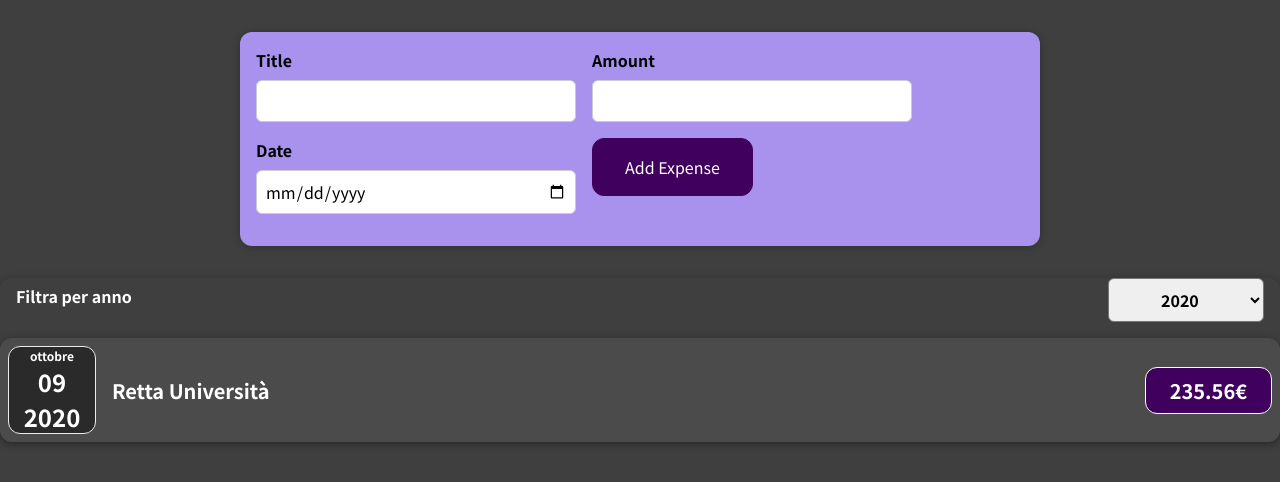
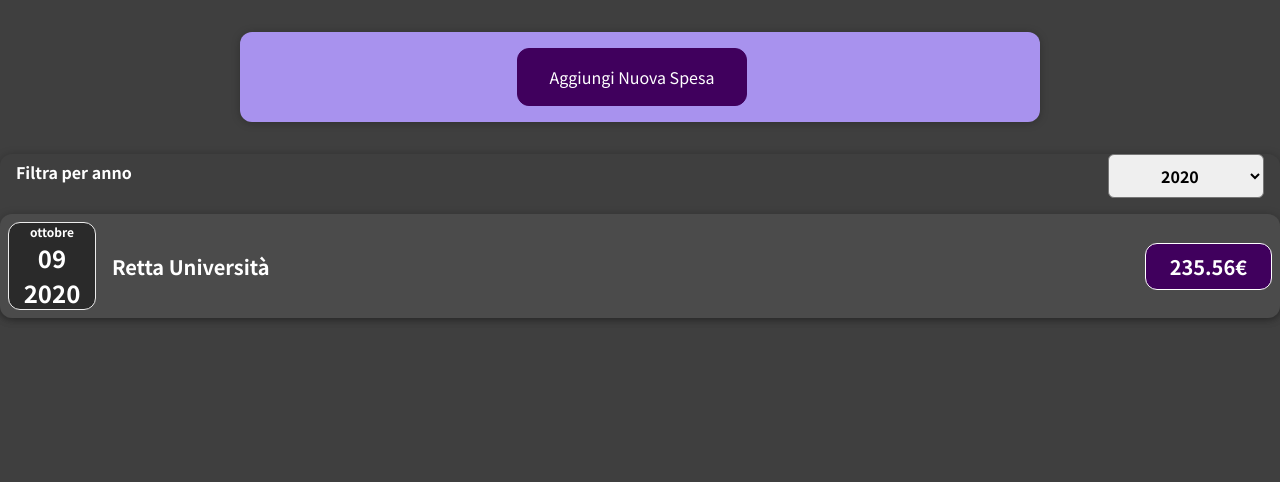
Before and after one commit to nicovaca/React-ExpenseTrackerDemo, a React (Create React App) app in the folder demo-react/: page / in a window 1280 px wide. Shown: the top 482 px of the page. Built offline with nearby package versions, Linux system fonts and the light colour scheme.

Commit message:
Aggiunto bottone crea Spesa e condizionale nel componente Expenseslist

```diff
--- a/demo-react/src/components/NewExpense/ExpenseForm.js
+++ b/demo-react/src/components/NewExpense/ExpenseForm.js
@@ -74,7 +74,8 @@ function ExpenseForm(props) {
                     />
                 </div>
                 <div className='new-expense__actions'>
-                    <button type='submit'>Add Expense</button>
+                    <button type='button' onClick={props.onCancel}>Cancella</button>
+                    <button type='submit'>Aggiungi nuova spesa</button>
                 </div>
             </div>
         </form>
--- a/demo-react/src/components/NewExpense/NewExpense.js
+++ b/demo-react/src/components/NewExpense/NewExpense.js
@@ -1,20 +1,35 @@
-import useState from 'react';
+import {useState} from 'react';
 import './NewExpense.css';
 import './ExpenseForm';
 import ExpenseForm from "./ExpenseForm";
-function NewExpense(props){
+
+function NewExpense(props) {
+    const [isEditing, setIsEditing] = useState(false);
     const saveExpenseDataHandler = (enteredExpenseData) => {
         const expenseData = {
             ...enteredExpenseData,
             id: Math.random().toString()
         };
         props.onAddExpense(expenseData);
+        setIsEditing(false);
         //console.log(expenseData);
     };
 
-    return(
+    const startEditingHandler = () => {
+        setIsEditing(true);
+    };
+
+    const stopEditingHandler = () => {
+        setIsEditing(false);
+    };
+
+    return (
         <div className='new-expense'>
-            <ExpenseForm onSaveExpenseData={saveExpenseDataHandler} />
+            {!isEditing && <button onClick={startEditingHandler}>Aggiungi Nuova Spesa</button>}
+            {isEditing && <ExpenseForm onSaveExpenseData={saveExpenseDataHandler}
+                                       onCancel={stopEditingHandler}
+            />
+            }
         </div>
     )
 }
```
Lines whose indentation alone changed are shown as unchanged.
